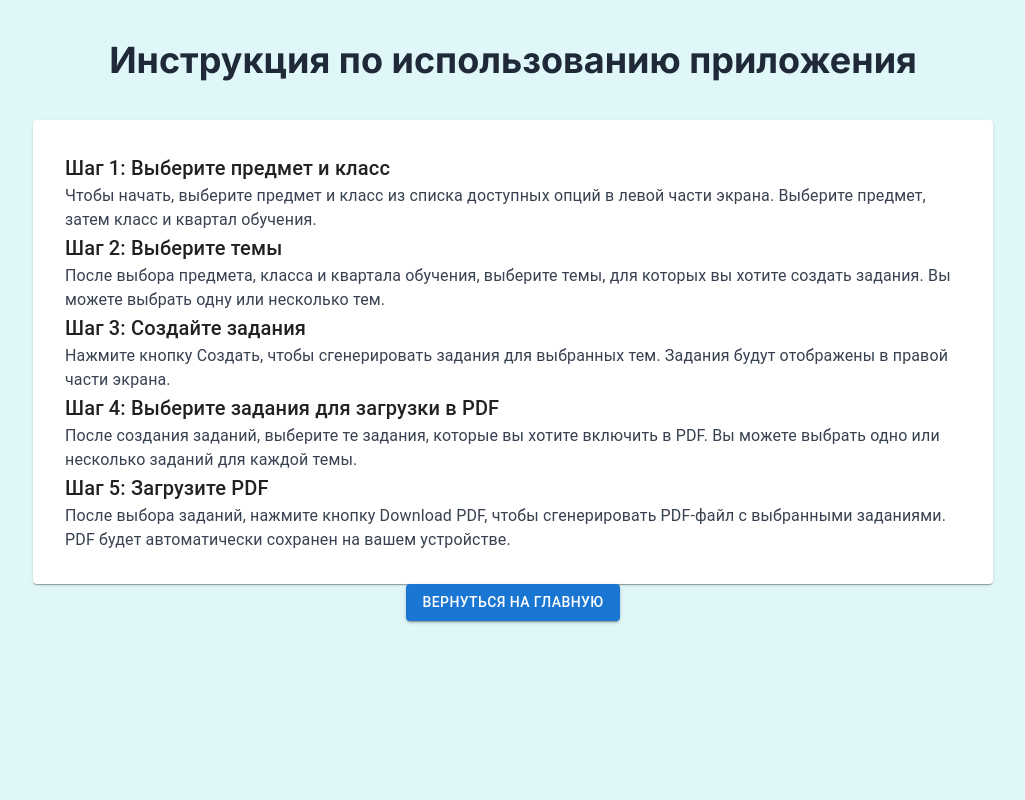
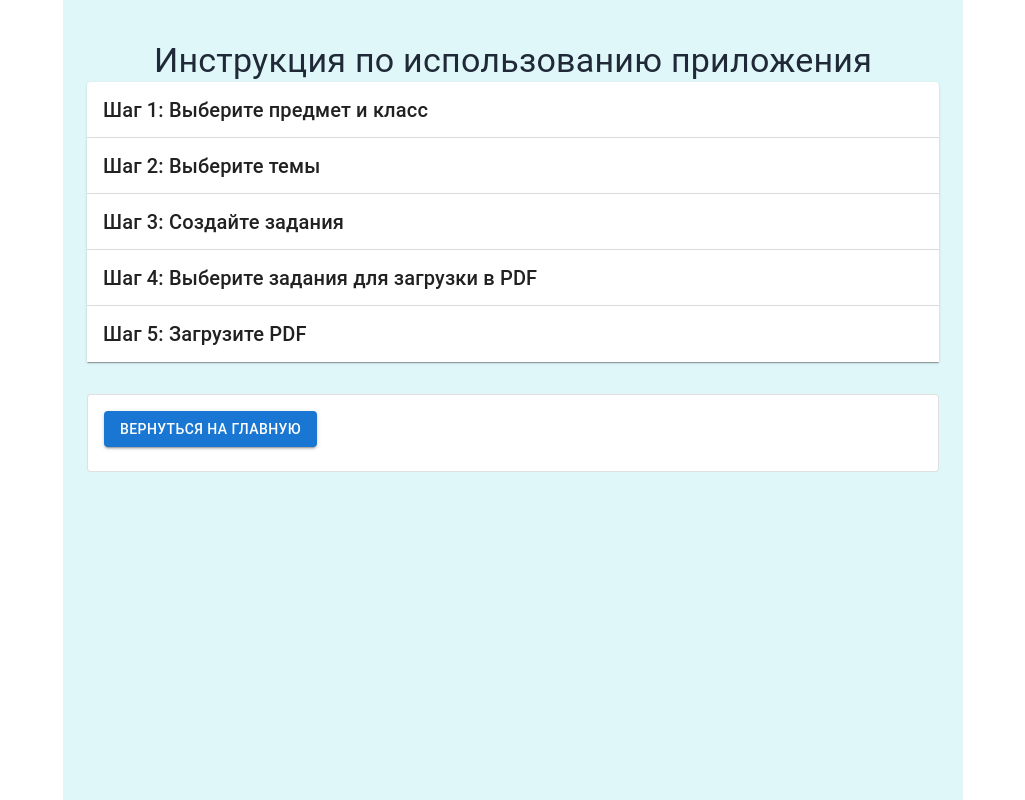
Before and after one commit to atropass/ai-proj-next, a Next.js app: page /instructions in a window 1280 px wide. Shown: the whole page, without its empty margins (127-1152 px from the left). Built offline with nearby package versions, Linux system fonts and the light colour scheme.

Commit message:
instructions

```diff
--- a/app/components/home/navbar.jsx
+++ b/app/components/home/navbar.jsx
@@ -7,9 +7,11 @@ export default function NavBar() {
     const [scrollPosition, setScrollPosition] = useState(0);
     const [isDropdownOpen, setDropdownOpen] = useState(false);
     const faqRef = useRef(null);
+    const instrRef = useRef(null);
     useEffect(() => {
         window.addEventListener('scroll', handleScroll, { passive: true });
         faqRef.current = document.getElementById('faq');
+        instrRef.current = document.getElementById('instructions');
         return () => {
             window.removeEventListener('scroll', handleScroll);
         };
@@ -24,6 +26,13 @@ export default function NavBar() {
             faqRef.current.scrollIntoView({ behavior: 'smooth' });
         }
     }
+    const handleInstrClick = (event) => {
+        event.preventDefault();
+        if (instrRef.current) {
+            instrRef.current.scrollIntoView({ behavior: 'smooth' });
+        }
+    }
+
 
     return (
         <header
@@ -50,9 +59,8 @@ export default function NavBar() {
                     <div className="flex justify-center space-x-6 mr-4">
                         {[
                             { name: 'Генератор', path: '/main' },
-                            { name: 'Избранное', path: '/favorites' },
-                            { name: 'Мой профиль', path: '/' },
-                            { name: 'FAQs', path: '/faq', onClick: handleFaqClick }
+                            { name: 'FAQs', path: '/faq', onClick: handleFaqClick },
+                            { name: 'Инструкция', path: '/instructions', onClick: handleInstrClick }
                         ].map((item) => (
                             <Link href={item.path} onClick={item.onClick} passHref key={item.name}>
                                 <button className={`${scrollPosition > 50 ? "text-black hover:bg-[#EE8365] hover:text-white" : "text-white hover:bg-black hover:text-white"} transition-colors duration-300 py-2 px-4 rounded-lg font-semibold`}>
--- a/app/instructions/page.jsx
+++ b/app/instructions/page.jsx
@@ -1,56 +1,88 @@
 import React from 'react';
-import * as MUI from '@mui/material';
+import { Accordion, AccordionSummary, AccordionDetails, Typography, Button, Card, CardContent, Container } from '@mui/material';
+import 'tailwindcss/tailwind.css';
 
-export default function Instructions() {
+const Instructions = () => {
     return (
-        <div className="flex flex-col items-center justify-start min-h-screen bg-[#E0F7FA] pt-10">
-            <h1 className="text-4xl font-bold text-gray-800 mb-10">Инструкция по использованию приложения</h1>
+        <Container maxWidth="md" className="min-h-screen bg-[#E0F7FA] py-10">
+            <Typography variant="h4" className="text-gray-800 mb-8 font-bold text-center">
+                Инструкция по использованию приложения
+            </Typography>
 
-            <MUI.Paper className="w-3/4 p-8 rounded-md shadow-lg">
-                <MUI.Typography variant="h6" className="mb-4 font-semibold">
+            <Accordion>
+                <AccordionSummary>
+                    <Typography variant="h6" className="font-semibold">
                         Шаг 1: Выберите предмет и класс
-                </MUI.Typography>
-                <MUI.Typography variant="body1" className="text-gray-700">
-                    Чтобы начать, выберите предмет и класс из списка доступных опций в левой части экрана. Выберите предмет, затем класс и квартал обучения.
-                </MUI.Typography>
+                    </Typography>
+                </AccordionSummary>
+                <AccordionDetails>
+                    <Typography variant="body1" className="text-gray-700">
+                        Добро пожаловать в приложение для учителей физики и математики! Выберите предмет и класс из списка доступных опций на левой части экрана.
+                    </Typography>
+                </AccordionDetails>
+            </Accordion>
 
-                <MUI.Typography variant="h6" className="my-4 font-semibold">
+            <Accordion>
+                <AccordionSummary>
+                    <Typography variant="h6" className="font-semibold">
                         Шаг 2: Выберите темы
-                </MUI.Typography>
-                <MUI.Typography variant="body1" className="text-gray-700">
-                    После выбора предмета, класса и квартала обучения, выберите темы, для которых вы хотите создать задания. Вы можете выбрать одну или несколько тем.
-                </MUI.Typography>
+                    </Typography>
+                </AccordionSummary>
+                <AccordionDetails>
+                    <Typography variant="body1" className="text-gray-700">
+                        Перейдите к следующему шагу - выбору тем. Здесь у вас есть возможность выбрать темы, для которых вы хотите создать задания.
+                    </Typography>
+                </AccordionDetails>
+            </Accordion>
 
-                <MUI.Typography variant="h6" className="my-4 font-semibold">
+            <Accordion>
+                <AccordionSummary>
+                    <Typography variant="h6" className="font-semibold">
                         Шаг 3: Создайте задания
-                </MUI.Typography>
-                <MUI.Typography variant="body1" className="text-gray-700">
-                    Нажмите кнопку Создать, чтобы сгенерировать задания для выбранных тем. Задания будут отображены в правой части экрана.
-                </MUI.Typography>
+                    </Typography>
+                </AccordionSummary>
+                <AccordionDetails>
+                    <Typography variant="body1" className="text-gray-700">
+                        Теперь пришло время создать сами задания. Для этого нажмите кнопку Создать на правой панели.
+                    </Typography>
+                </AccordionDetails>
+            </Accordion>
 
-                <MUI.Typography variant="h6" className="my-4 font-semibold">
+            <Accordion>
+                <AccordionSummary>
+                    <Typography variant="h6" className="font-semibold">
                         Шаг 4: Выберите задания для загрузки в PDF
-                </MUI.Typography>
-                <MUI.Typography variant="body1" className="text-gray-700">
-                    После создания заданий, выберите те задания, которые вы хотите включить в PDF. Вы можете выбрать одно или несколько заданий для каждой темы.
-                </MUI.Typography>
+                    </Typography>
+                </AccordionSummary>
+                <AccordionDetails>
+                    <Typography variant="body1" className="text-gray-700">
+                        Выберите задания для включения в PDF-файл для использования в учебном процессе.
+                    </Typography>
+                </AccordionDetails>
+            </Accordion>
 
-                <MUI.Typography variant="h6" className="my-4 font-semibold">
+            <Accordion>
+                <AccordionSummary>
+                    <Typography variant="h6" className="font-semibold">
                         Шаг 5: Загрузите PDF
-                </MUI.Typography>
-                <MUI.Typography variant="body1" className="text-gray-700">
-                    После выбора заданий, нажмите кнопку Download PDF, чтобы сгенерировать PDF-файл с выбранными заданиями. PDF будет автоматически сохранен на вашем устройстве.
-                </MUI.Typography>
-            </MUI.Paper>
+                    </Typography>
+                </AccordionSummary>
+                <AccordionDetails>
+                    <Typography variant="body1" className="text-gray-700">
+                        Ваш PDF с заданиями готов! Чтобы загрузить его, нажмите кнопку Download PDF на правой панели.
+                    </Typography>
+                </AccordionDetails>
+            </Accordion>
 
-            <MUI.Button
-                variant="contained"
-                color="primary"
-                className="mt-8"
-                href="/main"
-            >
+            <Card variant="outlined" className="mt-8">
+                <CardContent>
+                    <Button variant="contained" color="primary" href="/main">
                         Вернуться на главную
-            </MUI.Button>
-        </div>
+                    </Button>
+                </CardContent>
+            </Card>
+        </Container>
     );
 };
+
+export default Instructions;
--- a/app/main/mainnav.jsx
+++ b/app/main/mainnav.jsx
@@ -43,9 +43,7 @@ export default function NavBar() {
                 <nav className="flex space-x-4">
                     <div className="flex justify-center space-x-6 mr-4">
                         {[
-                            { name: 'Инструкция', path: '/instructions' },
-                            { name: 'Избранное', path: '/favorites' },
-                            { name: 'Мой профиль', path: '/' },
+                            { name: 'Инструкция', path: '/instructions' }
                         ].map((item) => (
                             <Link href={item.path} passHref key={item.name}>
                                 <button className={`text-[#006064] hover:bg-[#b2ebf2] transition-colors duration-300 py-2 px-4 rounded-lg font-semibold`}>
--- a/app/page.jsx
+++ b/app/page.jsx
@@ -3,6 +3,7 @@ import NavBar from './components/home/navbar';
 import FAQ from './faq/page';
 import Footer from './components/home/footer';
 import { Analytics } from '@vercel/analytics/react';
+import Instructions from './instructions/page';
 
 
 export default function Page() {
@@ -11,6 +12,7 @@ export default function Page() {
       <NavBar />
       <Landing />
       <FAQ id='faq' />
+      <Instructions id='instructions' />
       <Footer />
       <Analytics />
     </>
```
Lines whose indentation alone changed are shown as unchanged.
